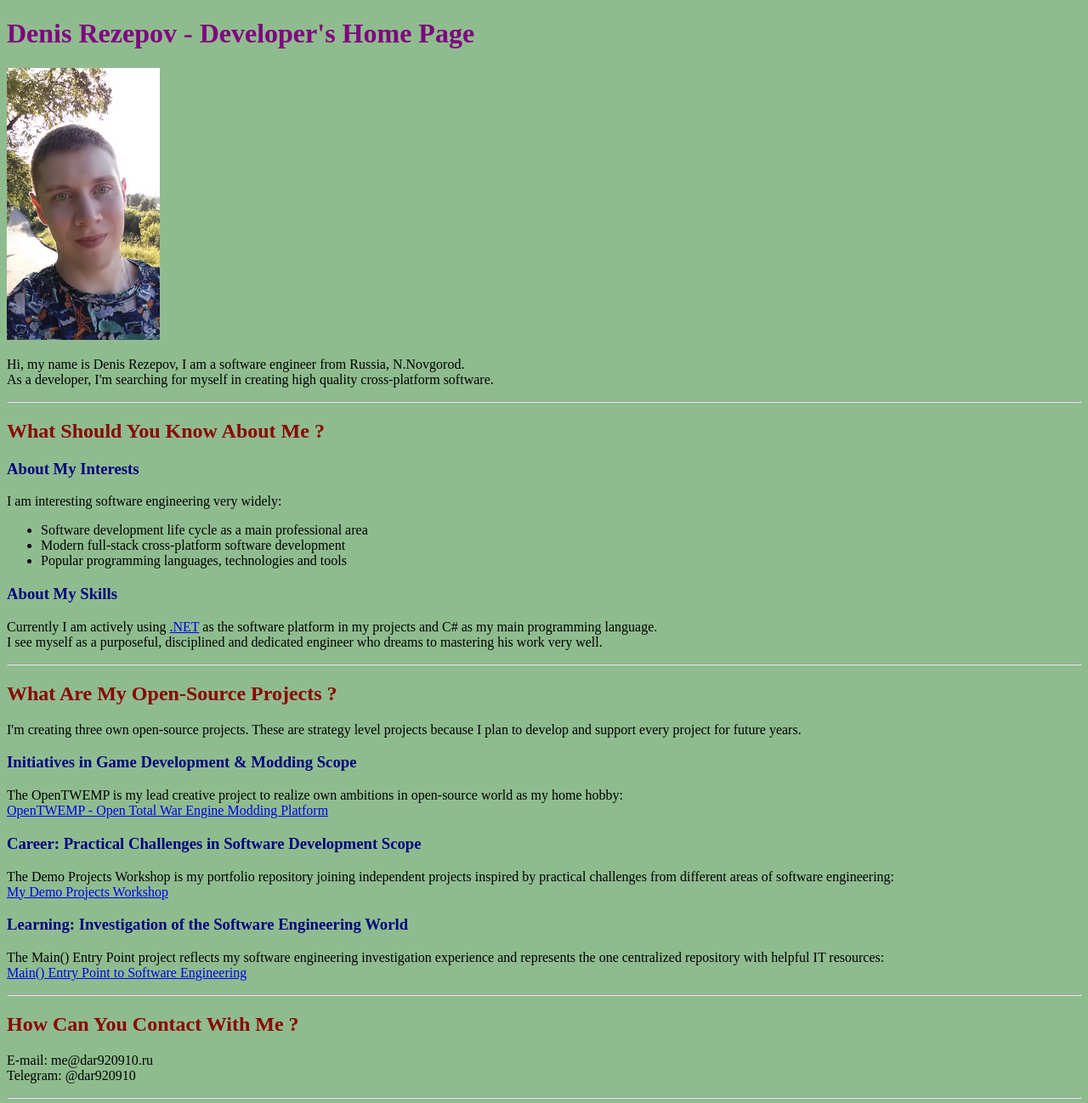
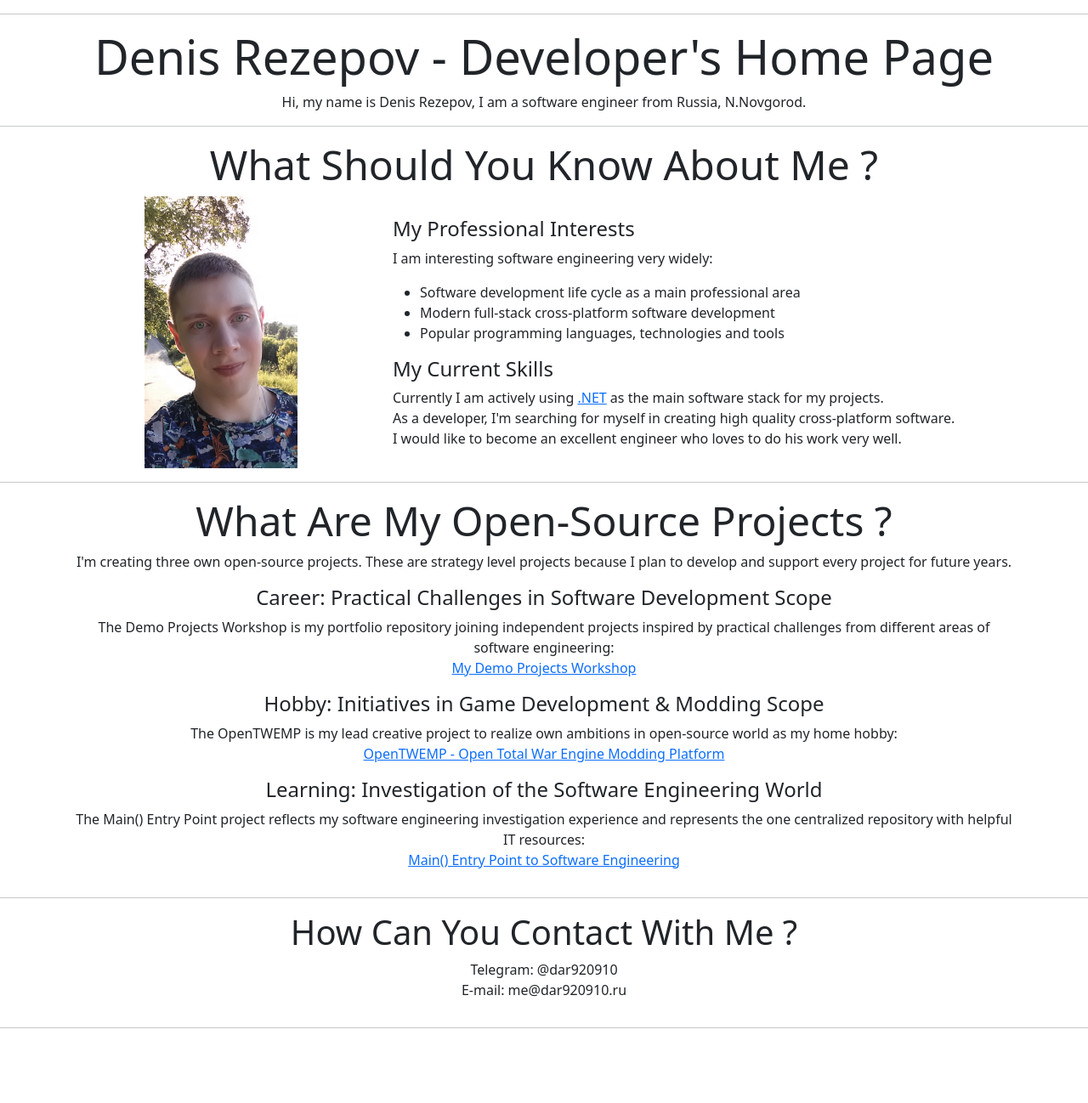
Before and after one commit to dar920910/dar920910, a plain HTML site: page index.html in a window 1280 px wide. Shown: the whole page at 85% size. After the commit the page ends 1226 px from the top, so only its background shows below. Drawn offline with nearby package versions, Linux system fonts and the light colour scheme.

Commit message:
Redesigned the website via Bootstrap.

```diff
--- a/index.html
+++ b/index.html
@@ -4,19 +4,29 @@
     <meta charset="UTF-8">
     <meta name="viewport" content="width=device-width, initial-scale=1.0">
     <link rel="stylesheet" href="styles/style.css">
+    <link href="https://cdn.jsdelivr.net/npm/bootstrap@5.3.2/dist/css/bootstrap.min.css" rel="stylesheet" integrity="sha384-T3c6CoIi6uLrA9TneNEoa7RxnatzjcDSCmG1MXxSR1GAsXEV/Dwwykc2MPK8M2HN" crossorigin="anonymous">
     <title>Denis Rezepov</title>
 </head>
 <body>
-    <h1>Denis Rezepov - Developer's Home Page</h1>
-    <img src="images/dar920910.jpg" alt="Denis Rezepov" width="180" height="320">
+    <hr>
+    <div class="container text-center">
+        <h1 class="display-4">Denis Rezepov - Developer's Home Page</h1>
         <p>
             Hi, my name is Denis Rezepov, I am a software engineer from Russia, N.Novgorod.
+        </p>
+    </div>
+    <hr>
+    <div class="container">
+        <div class="row text-center">
+            <h2 class="display-5">What Should You Know About Me ?</h2>
+        </div>
+        <div class="row">
+            <div class="col-4 text-center">
+                <img src="images/dar920910.jpg" alt="Denis Rezepov" width="180" height="320">
+            </div>
+            <div class="col-8 text-left">
                 <br>
-        As a developer, I'm searching for myself in creating high quality cross-platform software.
-    </p>
-    <hr>
-    <h2>What Should You Know About Me ?</h2>
-    <h3>About My Interests</h3>
+                <h4>My Professional Interests</h3>
                 <p>
                     I am interesting software engineering very widely:
                     <ul>
@@ -25,42 +35,58 @@
                         <li>Popular programming languages, technologies and tools</li>
                     </ul>
                 </p>
-    <h3>About My Skills</h3>
+                <h4>My Current Skills</h3>
                 <p>
-        Currently I am actively using <a href="https://dotnet.microsoft.com/en-us/">.NET</a> as the software platform in my projects and C# as my main programming language.
+                    Currently I am actively using <a href="https://dotnet.microsoft.com/en-us/">.NET</a> as the main software stack for my projects.
                     <br>
-        I see myself as a purposeful, disciplined  and dedicated engineer who dreams to mastering his work very well.
+                    As a developer, I'm searching for myself in creating high quality cross-platform software.
+                    <br>
+                    I would like to become an excellent engineer who loves to do his work very well.
                 </p>
+
+        </div>
+        </div>
+    </div>
     <hr>
-    <h2>What Are My Open-Source Projects ?</h2>
+    <div class="container text-center">
+        <div class="row">
+            <h2 class="display-5">What Are My Open-Source Projects ?</h2>
             <p>
                 I'm creating three own open-source projects. These are strategy level projects because I plan to develop and support every project for future years.
             </p>
-    <h3>Initiatives in Game Development & Modding Scope</h3>
+        </div>
+        <div class="row">
+            <h4>Career: Practical Challenges in Software Development Scope</h3>
+            <p>
+                The Demo Projects Workshop is my portfolio repository joining independent projects inspired by practical challenges from different areas of software engineering:
+                <br>
+                <a href="https://github.com/dar920910/Demo-Projects-Workshop/">My Demo Projects Workshop</a>
+            </p>
+            <h4>Hobby: Initiatives in Game Development & Modding Scope</h3>
             <p>
                 The OpenTWEMP is my lead creative project to realize own ambitions in open-source world as my home hobby:
                 <br>
                 <a href="https://dar920910.github.io/OpenTWEMP-Website-Project/">OpenTWEMP - Open Total War Engine Modding Platform</a>
             </p>
-    <h3>Career: Practical Challenges in Software Development Scope</h3>
-    <p>
-        The Demo Projects Workshop is my portfolio repository joining independent projects inspired by practical challenges from different areas of software engineering:
-        <br>
-        <a href="https://github.com/dar920910/Demo-Projects-Workshop/">My Demo Projects Workshop</a>
-    </p>
-    <h3>Learning: Investigation of the Software Engineering World</h3>
+            <h4>Learning: Investigation of the Software Engineering World</h3>
             <p>
                 The Main() Entry Point project reflects my software engineering investigation experience and represents the one centralized repository with helpful IT resources:
                 <br>
                 <a href="https://github.com/dar920910/Software-Engineering-Main-Entry-Point/">Main() Entry Point to Software Engineering</a>
             </p>
+        </div>
+    </div>
     <hr>
-    <h2>How Can You Contact With Me ?</h2>
+    <div class="container text-center">
+        <div class="row">
+            <h2 class="display-6">How Can You Contact With Me ?</h2>
             <p>
+                Telegram: @dar920910
+                <br>
                 E-mail: me@dar920910.ru
-        <br>
-        Telegram: @dar920910
             </p>
+        </div>
+    </div>
     <hr>
     <script src="scripts/main.js"></script>
 </body>
```
Lines whose indentation alone changed are shown as unchanged.
